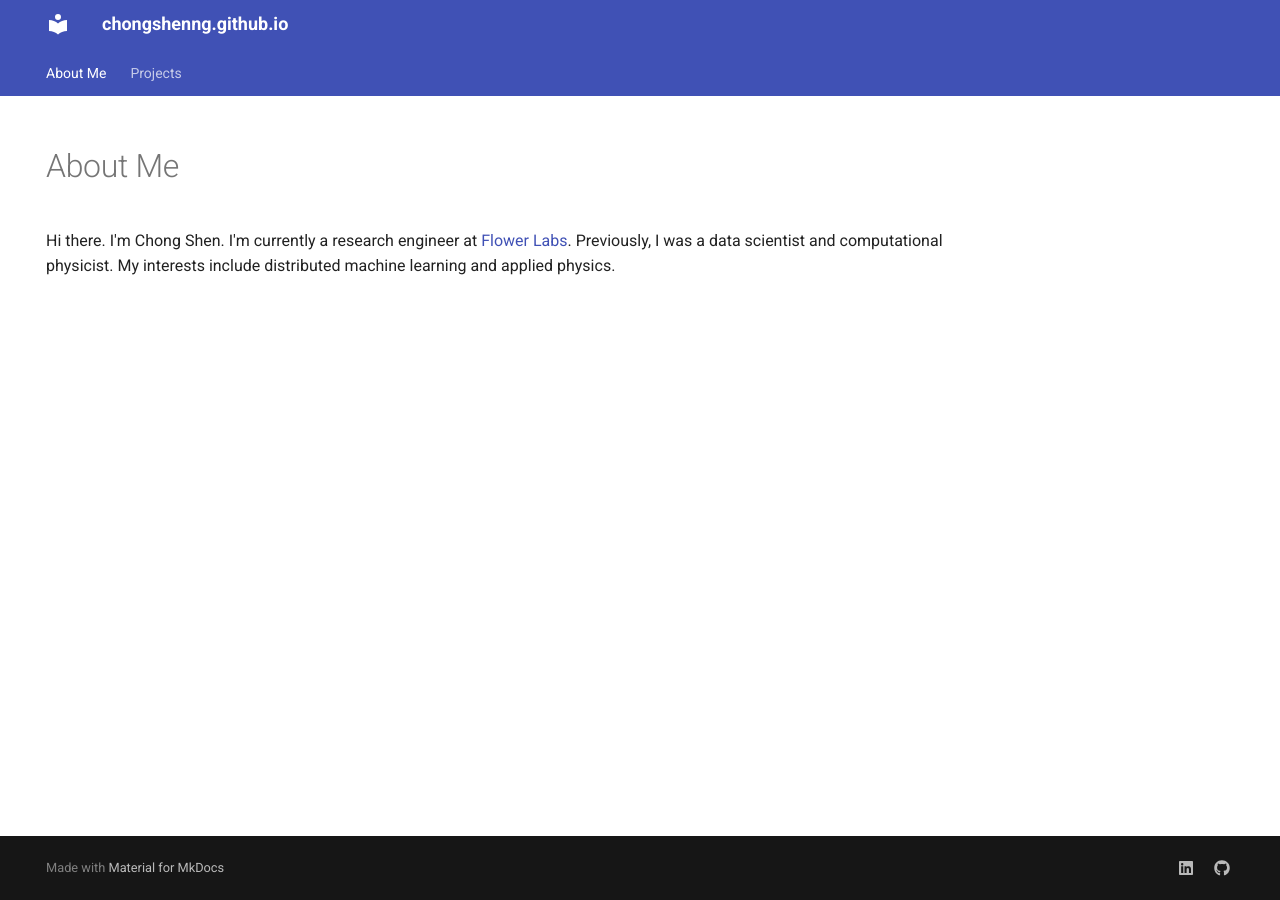
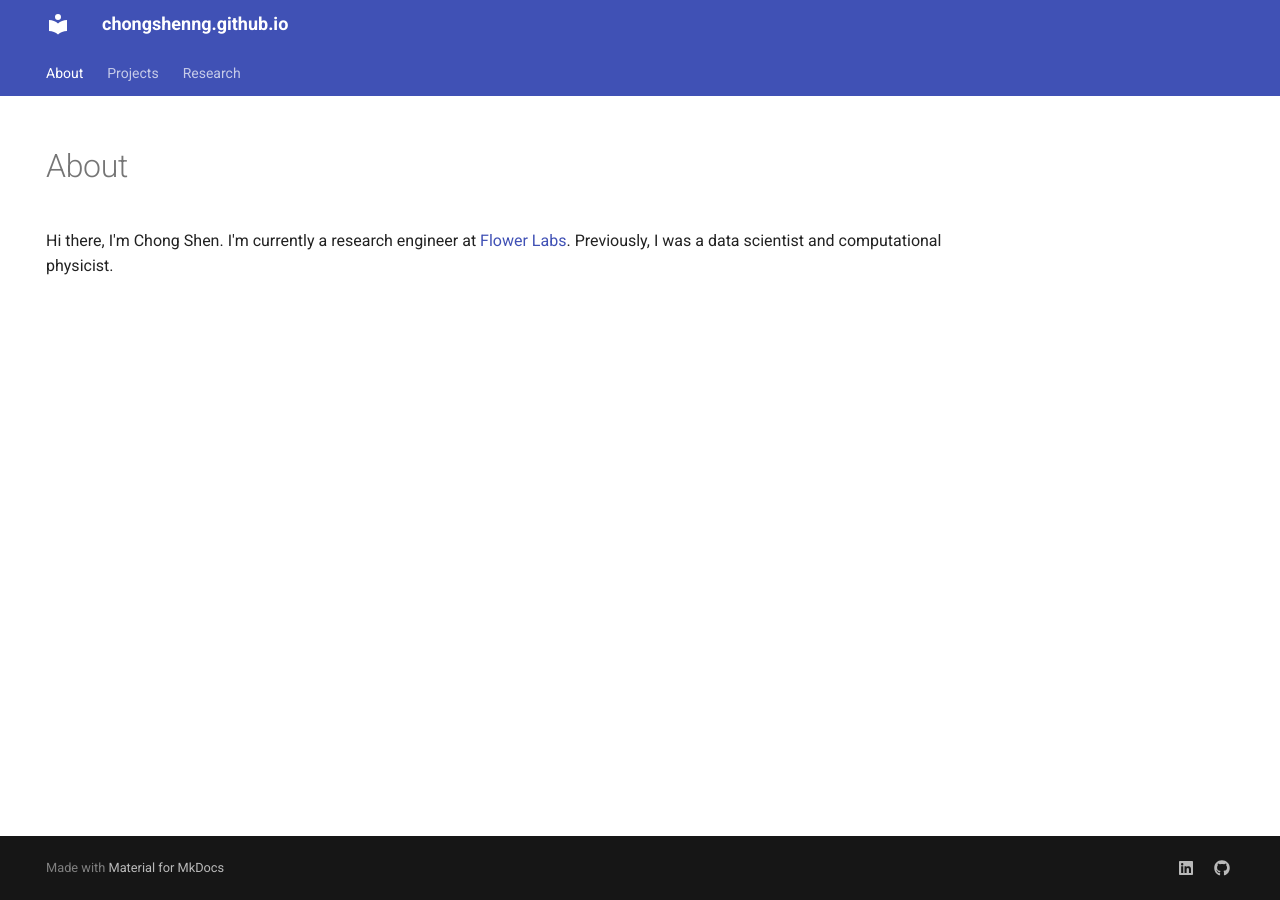
Before and after one commit to chongshenng/chongshenng.github.io, an MkDocs documentation site: the page built from docs/index.md, in a window 1280 px wide. Built offline with MkDocs 1.6.1 and Material for MkDocs 9.7.7, drawn with Linux system fonts in a browser that asks for light colours.

Commit message:
Add research

```diff
--- a/docs/index.md
+++ b/docs/index.md
@@ -3,6 +3,6 @@
   - footer
   - navigation
 ---
-# About Me
+# About
 
-Hi there. I'm Chong Shen. I'm currently a research engineer at [Flower Labs](https://flower.ai). Previously, I was a data scientist and computational physicist. My interests include distributed machine learning and applied physics.
+Hi there, I'm Chong Shen. I'm currently a research engineer at [Flower Labs](https://flower.ai). Previously, I was a data scientist and computational physicist.
--- a/mkdocs.yml
+++ b/mkdocs.yml
@@ -8,8 +8,11 @@
 
 # Page tree
 nav:
-  - About Me: index.md
+  - About: index.md
   - Projects: projects.md
+  - Research:
+    - research.md
+    - talks.md
 
 # Customization
 extra:
```
Also changed, not shown: docs/research.md (added, +14 -0 lines), docs/talks.md (added, +10 -0 lines).
